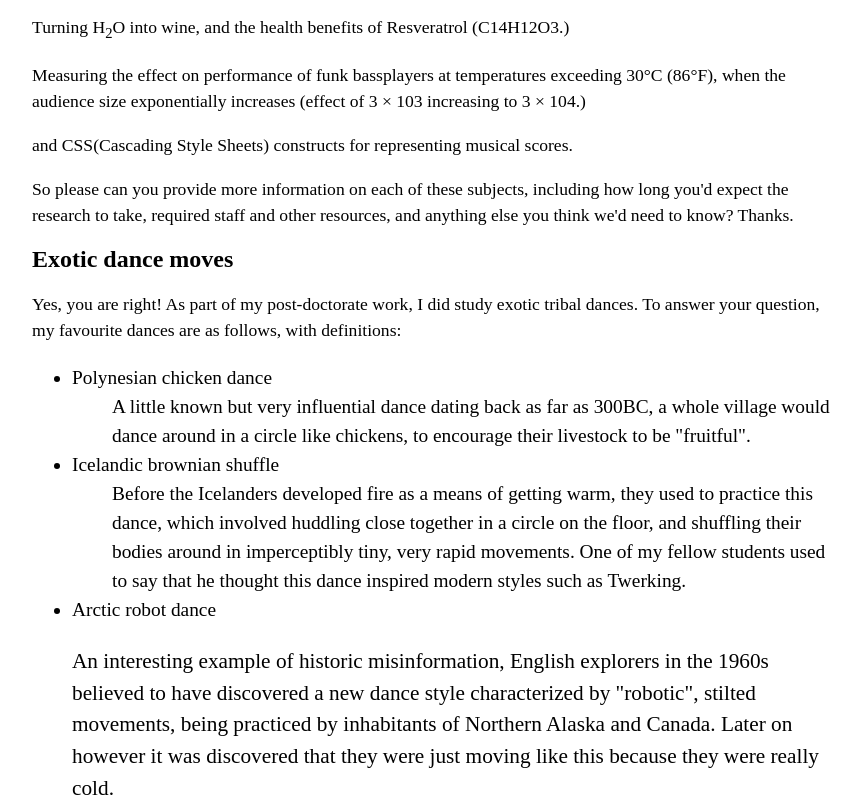
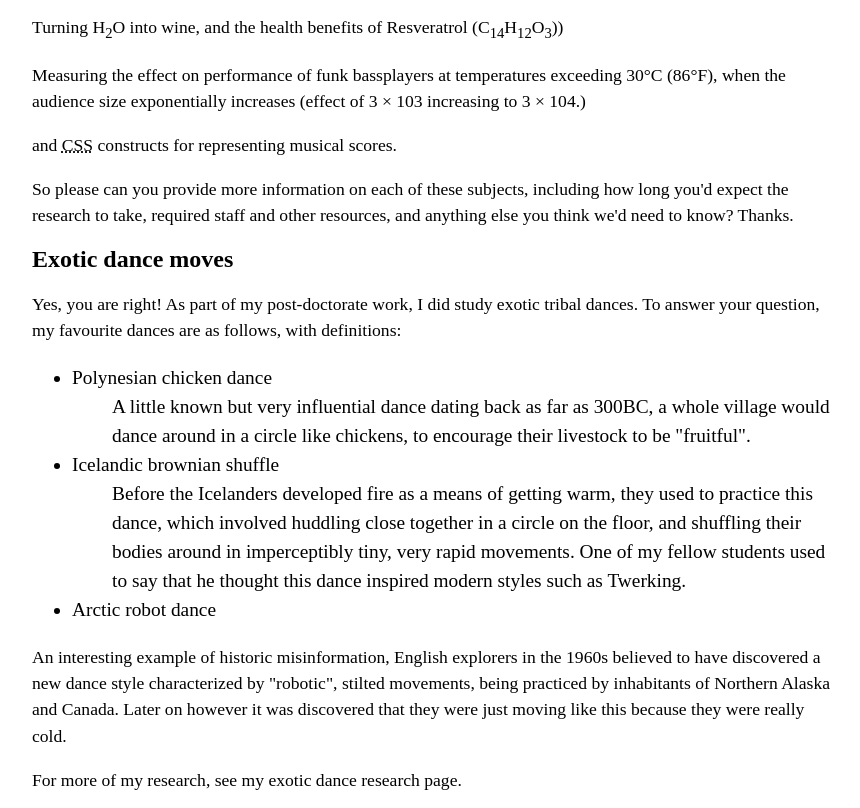
Before and after one commit to AiTA666/letter, a plain HTML site: page index.html in a window 1280 px wide. Shown: the part 920-1728 px from the top of the page, without its empty margins (208-1068 px from the left). Drawn offline with Linux system fonts and the light colour scheme.

Commit message:
htmlタグの追加

```diff
--- a/index.html
+++ b/index.html
@@ -46,9 +46,9 @@
 
         <p>At the Awesome Science Faculty, we have a pretty open-minded research facility — <q cite="https://github.com/mdn/learning-area/blob/main/html/introduction-to-html/marking-up-a-letter-start/letter-text.txt">as long as the subjects fall somewhere in the realm of science and technology. You seem like an intelligent, dedicated researcher, and just the kind of person we'd like to have on our team. Saying that, of the ideas you submitted we were most intrigued by are as follows, in order of priority:</q></p>
 
-        <p>Turning H<sub>2</sub>O into wine, and the health benefits of Resveratrol (C14H12O3.)</p>
+        <p>Turning H<sub>2</sub>O into wine, and the health benefits of Resveratrol (C<sub>14</sub>H<sub>12</sub>O<sub>3</sub>)</sub>)</p>
         <p>Measuring the effect on performance of funk bassplayers at temperatures exceeding 30°C (86°F), when the audience size exponentially increases (effect of 3 × 103 increasing to 3 × 104.)</p>
-        <p> and <abbr>CSS</abbr>(Cascading Style Sheets) constructs for representing musical scores.</p>
+        <p> and <abbr title="Cascading Style Sheets">CSS</abbr> constructs for representing musical scores.</p>
 
         <p>So please can you provide more information on each of these subjects, including how long you'd expect the research to take, required staff and other resources, and anything else you think we'd need to know? Thanks.</p>
 
@@ -63,9 +63,10 @@
         <li><dt>Icelandic brownian shuffle</dt></li>
         <dd>Before the Icelanders developed fire as a means of getting warm, they used to practice this dance, which involved huddling close together in a circle on the floor, and shuffling their bodies around in imperceptibly tiny, very rapid movements. One of my fellow students used to say that he thought this dance inspired modern styles such as Twerking.</dd>
         <li><dt>Arctic robot dance</li>
-        <p>An interesting example of historic misinformation, English explorers in the 1960s believed to have discovered a new dance style characterized by "robotic", stilted movements, being practiced by inhabitants of Northern Alaska and Canada. Later on however it was discovered that they were just moving like this because they were really cold.</p>
         </ul>
         </dl>
+        <p>An interesting example of historic misinformation, English explorers in the 1960s believed to have discovered a new dance style characterized by "robotic", stilted movements, being practiced by inhabitants of Northern Alaska and Canada. Later on however it was discovered that they were just moving like this because they were really cold.</p>
+
         <p>For more of my research, see my exotic dance research page.</p>
 
         <p>Yours sincerely,</p>
```
